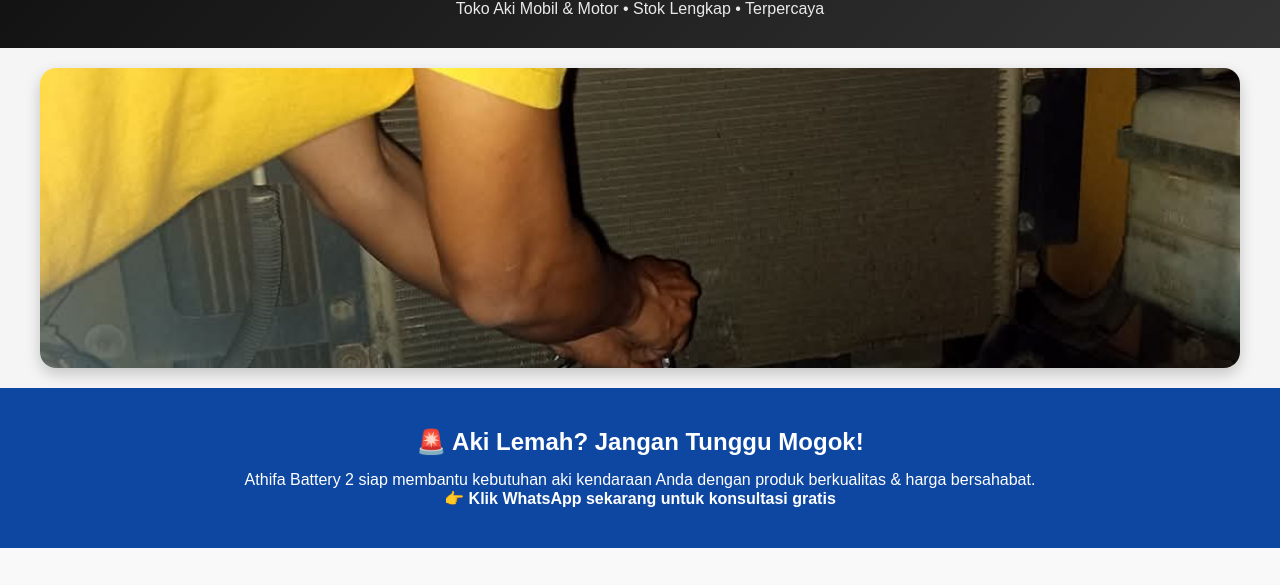
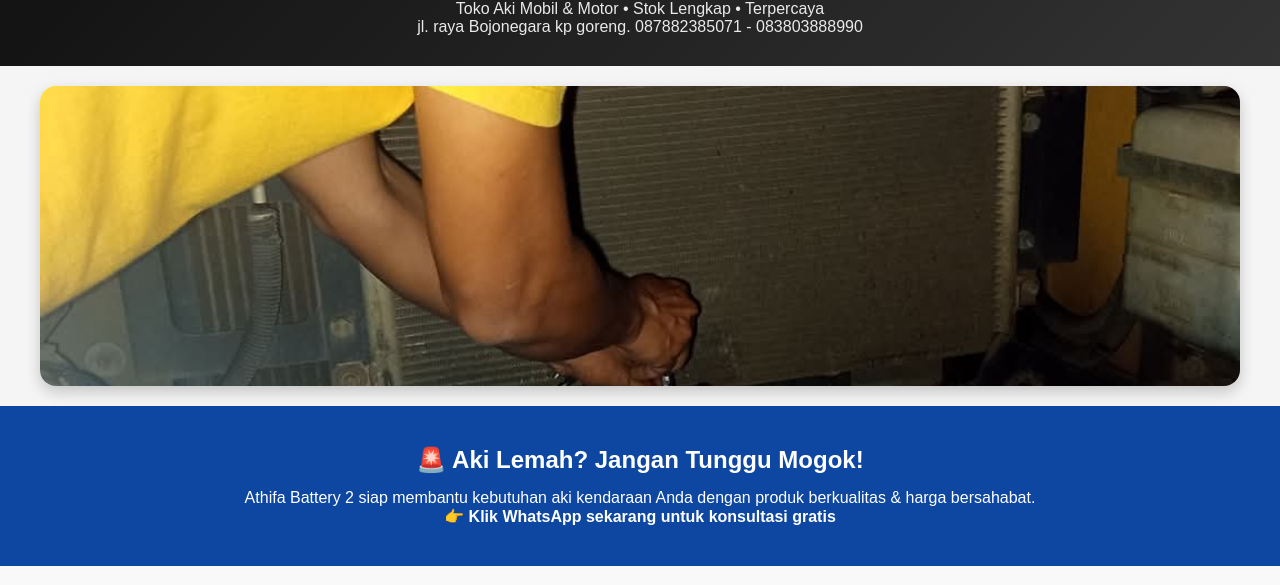
Before and after one commit to athifabattery/athifa-battery2, a plain HTML site: page index.html in a window 1280 px wide. Shown: the part 77-662 px from the top of the page. Drawn offline with Linux system fonts and the light colour scheme.

Commit message:
Update index.html

```diff
--- a/index.html
+++ b/index.html
@@ -44,7 +44,7 @@
   </style></head>
 <body><header>
   <h1>Athifa Battery 2</h1>
-  <p>Toko Aki Mobil & Motor • Stok Lengkap • Terpercaya</p>
+  <p>Toko Aki Mobil & Motor • Stok Lengkap • Terpercaya</p><p> jl. raya Bojonegara kp goreng. 087882385071 - 083803888990 </p>
 </header><!-- SLIDER PRODUK --><section class="slider">
   <div class="slides">
     <img src="aki1.jpg" alt="Aki Mobil">
```
